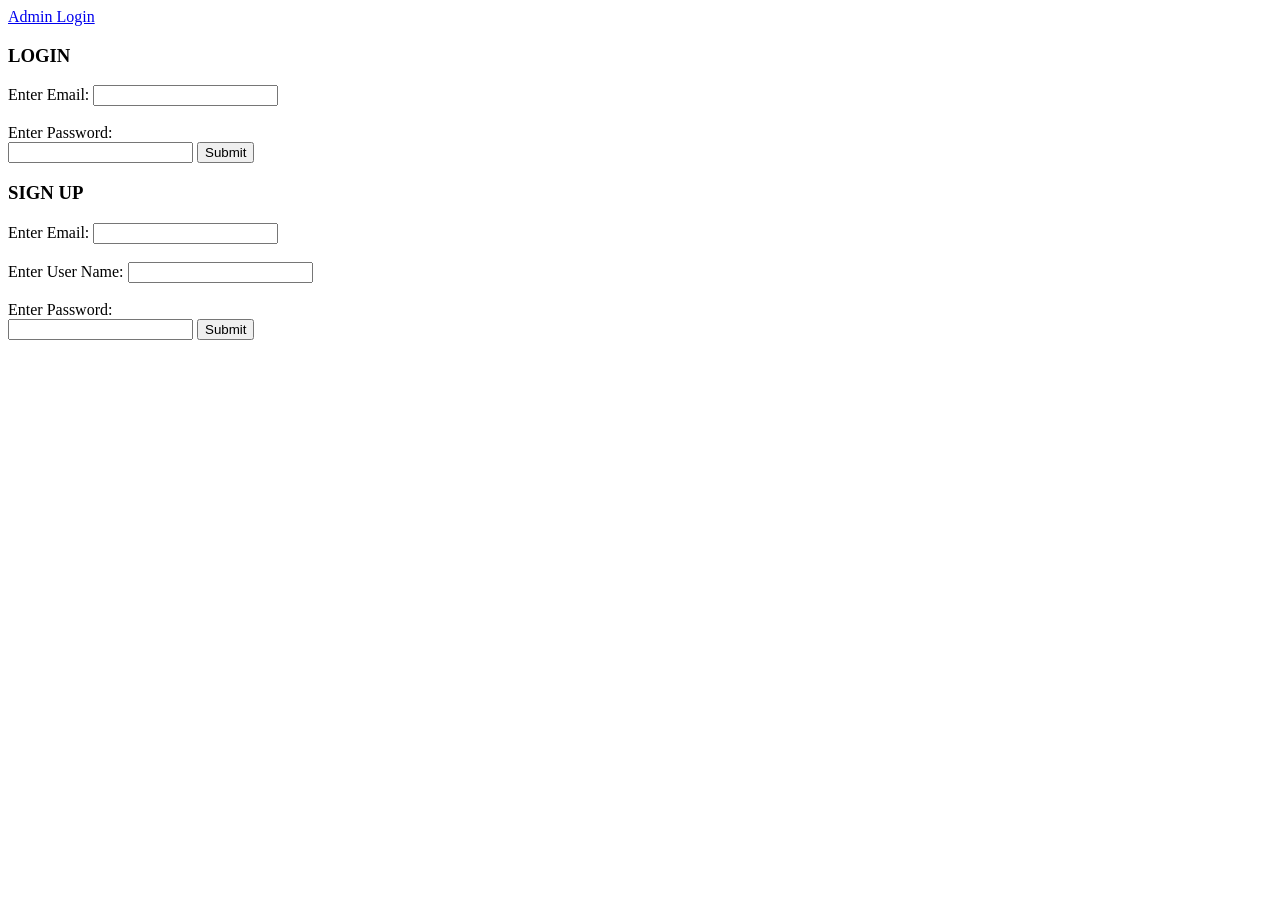
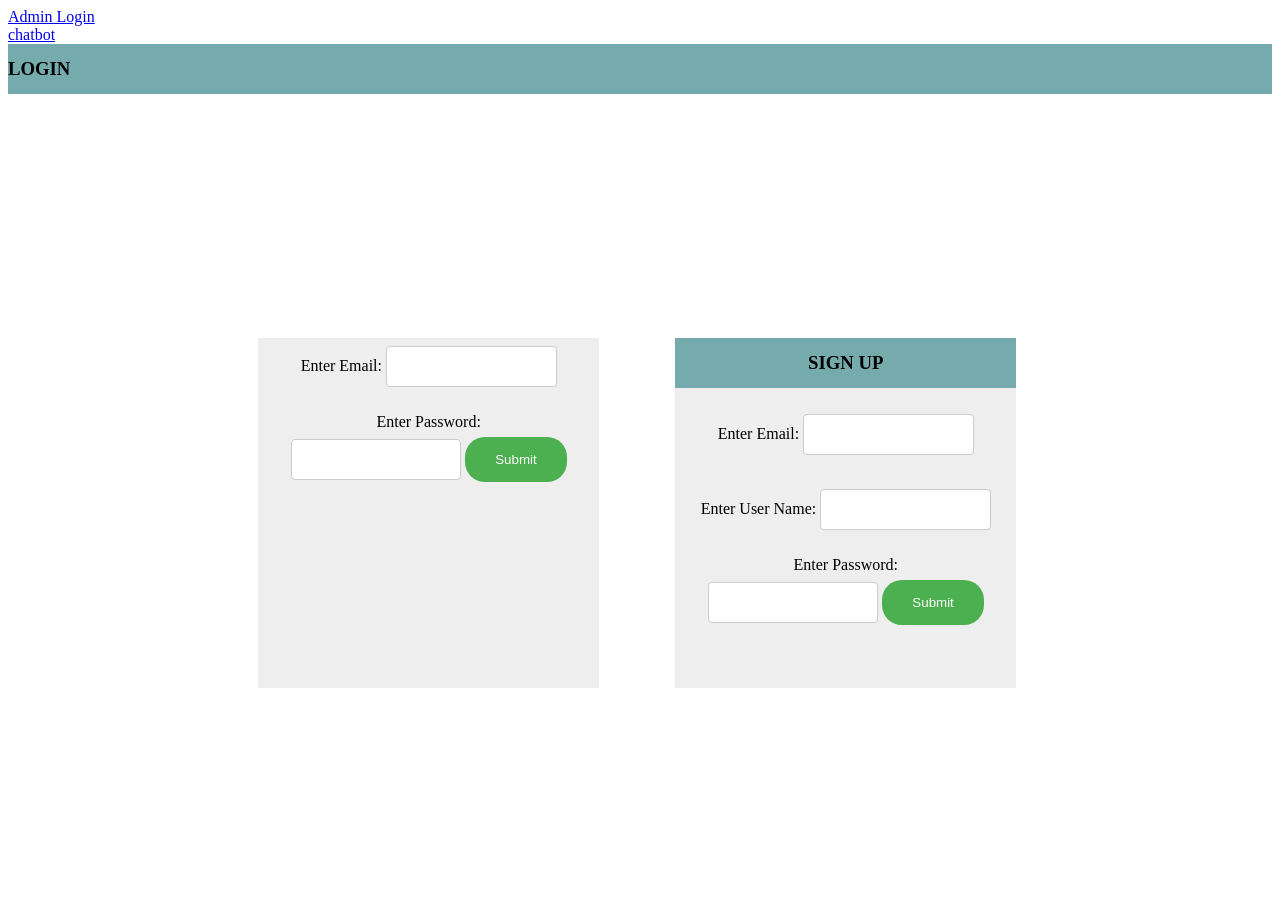
Before and after one commit to shishiraiyar/bookMyShowplusplus, a Flask app: page / in a window 1280 px wide. Before the commit the page ends 340 px from the top, so only its background shows below. Run offline with Flask 3, Linux system fonts and the light colour scheme; parts of the project's set-up code (start-up, migrations or seed data) failed here and were passed over.

Commit message:
bug fix: css and chatbot

```diff
--- a/server.py
+++ b/server.py
@@ -15,6 +15,13 @@ model = genai.GenerativeModel('gemini-pro')
 chat = model.start_chat()
 
 def send_to_chatbot():
+    message1 = """the following movies are in the database currently:
+                Name=3 idiots, Description=In college, Farhan and Raju form a great bond with Rancho due to his refreshing outlook. Years later, a bet gives them a chance to look for their long-lost friend whose existence seems rather elusive, Cast=Amir Khan, Sharman Joshi, R.Madhavan, Kareena Kapoor, Rating=9.3, Duration= 120 minutes;
+                Name=Bhool Bhulaiyaa, Description=An NRI and his wife decide to stay in his ancestral home, paying no heed to the warnings about ghosts. Soon, inexplicable occurrences cause him to call a psychiatrist to help solve the mystery, Cast=Akshay Kumar, Rajpal Yadav, Vidya Balan, Paresh Rawal, Rating=9.4, Duration=180 minutes;
+                Name= Oppenheimer, Description=During World War II, Lt. Gen. Leslie Groves Jr. appoints physicist J. Robert Oppenheimer to work on the top-secret Manhattan Project. Oppenheimer and a team of scientists spend years developing and designing the atomic bomb. Their work comes to fruition on July 16, 1945, as they witness the worlds first nuclear explosion, forever changing the course of history, Cast=Cilian Murphy, Florence Pugh, Emily Blunt, Robert Downey Jr,Rating= 9.5,Duration= 190 minutes;
+                Name=Barbie, Description=Barbie and Ken are having the time of their lives in the colorful and seemingly perfect world of Barbie Land. However, when they get a chance to go to the real world, they soon discover the joys and perils of living among humans, Cast=Margot Robbie, Ryan Gosling, Will Ferrel, Emma Mackey, Rating=9.45, Duration= 130 minutes
+                """
+    chat.send_message(message1)
     print('message sent to chatbot')
 
 @app.route("/")
@@ -23,7 +30,7 @@ def login():
 
 @app.route("/chatbot")
 def chatbotpage():
-    # send_to_chatbot()
+    send_to_chatbot()
     return render_template("chatbot.html")
 
 @app.route("/getchatbotresponse", methods=['POST'])
--- a/static/css/login.css
+++ b/static/css/login.css
@@ -1,17 +1,15 @@
 body {
-
 }
 
 .forms-container {
   display: flex;
-    flex-direction:row;
+  flex-direction: row;
   align-items: center;
   justify-content: center;
   height: 100vh;
   justify-content: space-between;
   width: 60%;
   padding-left: 250px;
-
 }
 
 .form-section {
@@ -30,7 +28,8 @@ body {
   line-height: 50px;
 }
 
-  input[type=text], select {
+input[type="text"],
+select {
   width: 50%;
   padding: 12px 20px;
   margin: 8px 0;
@@ -39,7 +38,8 @@ body {
   border-radius: 4px;
   box-sizing: border-box;
 }
-  input[type=password], select {
+input[type="password"],
+select {
   width: 50%;
   padding: 12px 20px;
   margin: 8px 0;
@@ -50,13 +50,12 @@ body {
 }
 
 input[type="submit"] {
-    background-color: #4CAF50;
+  background-color: #4caf50;
   color: white;
   border: none;
   cursor: pointer;
   border-radius: 20px;
   padding: 15px 30px;
-
 }
 
 input[type="submit"]:hover {
--- a/templates/adminLogin.html
+++ b/templates/adminLogin.html
@@ -4,9 +4,11 @@
     <meta charset="UTF-8" />
     <meta name="viewport" content="width=device-width, initial-scale=1.0" />
     <title>Admin Login</title>
+    <link rel="stylesheet" href="../static/css/adminLogin.css" />
   </head>
   <body>
     <h3>Admin Login</h3>
+    <div class="form-container">
       <form action="/validateAdmin" method="post">
         <label for="email">Enter Email:</label>
         <input type="text" id="email" name="email" /><br /><br />
@@ -16,5 +18,6 @@
 
         <input type="submit" value="Submit" />
       </form>
+    </div>
   </body>
 </html>
--- a/templates/login.html
+++ b/templates/login.html
@@ -4,13 +4,19 @@
     <meta charset="UTF-8" />
     <meta name="viewport" content="width=device-width, initial-scale=1.0" />
     <title>Login Page</title>
+    <link rel="stylesheet" href="../static/css/login.css" />
   </head>
   <body>
     <div>
       <a href="/adminLogin">Admin Login</a>
     </div>
+    <div>
+      <a href="/chatbot">chatbot</a>
+    </div>
+    <div class="idk">
       <h3>LOGIN</h3>
-    <div>
+      <div class="forms-container">
+        <div class="form-section">
           <form action="/validateUser" method="post">
             <label for="email">Enter Email:</label>
             <input type="text" id="email" name="email" /><br /><br />
@@ -21,6 +27,7 @@
             <input type="submit" value="Submit" />
           </form>
         </div>
+        <div class="form-section">
           <h3>SIGN UP</h3>
           <form action="/signUp" method="post">
             <label for="email">Enter Email:</label>
@@ -34,6 +41,9 @@
 
             <input type="submit" value="Submit" />
           </form>
+        </div>
+      </div>
+    </div>
 
     <script src="../static/js/login.js"></script>
   </body>
```
Lines whose indentation alone changed are shown as unchanged.
